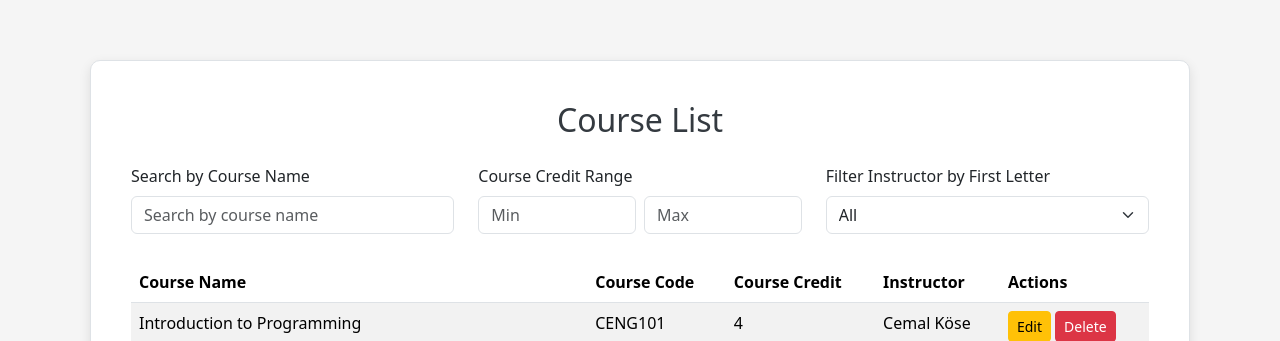
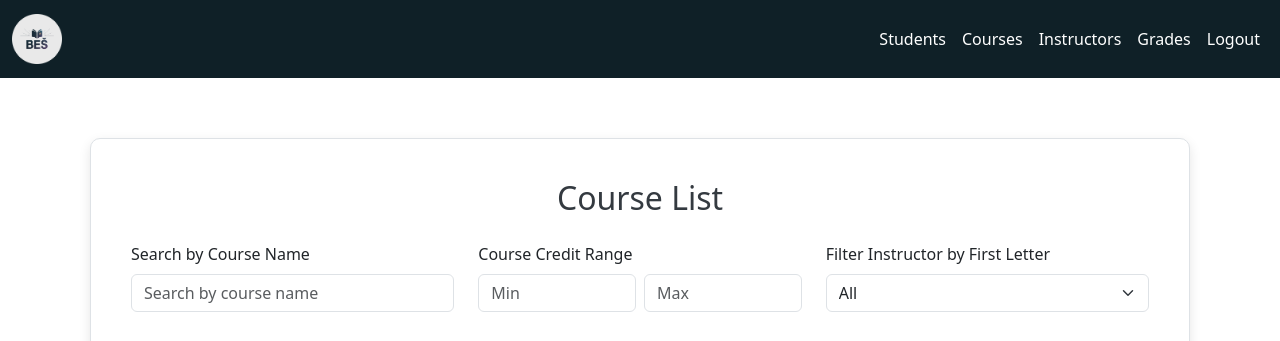
Before and after one commit to elif-sena/Program-Output-Measurement-System, a Flask app: page /courses in a window 1280 px wide. Shown: the top 341 px of the page. Run offline with Flask 3, Linux system fonts and the light colour scheme; data comes from the database, SQL or seed files in the repository.

Commit message:
Added Navbar

```diff
--- /dev/null
+++ b/app/static/css/navbar.css
@@ -0,0 +1,25 @@
+.navbar {
+    background-color: #0f2027;
+    padding-top: 0.25rem;
+    padding-bottom: 0.25rem;
+}
+
+.navbar-brand img {
+    width: 50px;
+    height: 50px;
+    object-fit: contain;
+    margin: 5px 10px 5px 0;
+}
+
+.navbar-brand, .nav-link, .dropdown-item {
+    color: #fff !important;
+    font-size: 1rem;
+}
+
+.nav-link:hover {
+    text-decoration: underline;
+}
+
+.navbar-toggler {
+    padding: 0.25rem 0.5rem;
+}
--- a/app/templates/courses/course_add.html
+++ b/app/templates/courses/course_add.html
@@ -34,6 +34,7 @@
 </head>
 
 <body>
+    {% include 'navbar.html' %}
     <div class="container">
         <div class="form-container">
             <h2 class="form-title">Add New Course</h2>
--- a/app/templates/courses/course_edit.html
+++ b/app/templates/courses/course_edit.html
@@ -34,6 +34,7 @@
 </head>
 
 <body>
+  {% include 'navbar.html' %}
   <div class="container">
     <div class="form-container">
       <h2 class="form-title">Edit Course</h2>
--- a/app/templates/courses/course_list.html
+++ b/app/templates/courses/course_list.html
@@ -33,7 +33,7 @@
 </head>
 
 <body>
-
+    {% include 'navbar.html' %}
     <div class="container">
         <div class="table-container">
             <h2 class="table-title">Course List</h2>
--- a/app/templates/grades/grade_list.html
+++ b/app/templates/grades/grade_list.html
@@ -0,0 +1 @@
+{% include 'navbar.html' %}
--- a/app/templates/grades/grade_report.html
+++ b/app/templates/grades/grade_report.html
@@ -0,0 +1 @@
+{% include 'navbar.html' %}
--- a/app/templates/grades/upload_grades.html
+++ b/app/templates/grades/upload_grades.html
@@ -0,0 +1 @@
+{% include 'navbar.html' %}
--- a/app/templates/instructors/instructor_add.html
+++ b/app/templates/instructors/instructor_add.html
@@ -34,6 +34,7 @@
 </head>
 
 <body>
+    {% include 'navbar.html' %}
     <div class="container">
         <div class="form-container">
             <h2 class="form-title">Add New Instructor</h2>
--- a/app/templates/instructors/instructor_edit.html
+++ b/app/templates/instructors/instructor_edit.html
@@ -34,6 +34,7 @@
 </head>
 
 <body>
+    {% include 'navbar.html' %}
     <div class="container">
         <div class="form-container">
             <h2 class="form-title">Edit Instructor</h2>
--- a/app/templates/instructors/instructor_list.html
+++ b/app/templates/instructors/instructor_list.html
@@ -32,7 +32,7 @@
 </head>
 
 <body>
-
+    {% include 'navbar.html' %}
     <div class="container">
         <div class="table-container">
             <h2 class="table-title">Instructor List</h2>
--- a/app/templates/navbar.html
+++ b/app/templates/navbar.html
@@ -1,9 +1,20 @@
-<nav class="navbar navbar-expand-lg">
+<head>
+    <link href="https://cdn.jsdelivr.net/npm/bootstrap@5.3.2/dist/css/bootstrap.min.css" rel="stylesheet">
+    <script src="https://cdn.jsdelivr.net/npm/bootstrap@5.3.2/dist/js/bootstrap.bundle.min.js"></script>
+    <link href="{{ url_for('static', filename='css/navbar.css') }}" rel="stylesheet">
+
+</head>
+<nav class="navbar navbar-expand-lg navbar-dark">
   <div class="container-fluid">
     <a class="navbar-brand" href="{{ url_for('auth.dashboard_page') }}">
       <img src="{{ url_for('static', filename='uploads/logo.png') }}" alt="Logo">
     </a>
-        <div class="collapse navbar-collapse justify-content-end">
+    <button class="navbar-toggler" type="button" data-bs-toggle="collapse" data-bs-target="#navbarNav"
+            aria-controls="navbarNav" aria-expanded="false" aria-label="Toggle navigation">
+      <span class="navbar-toggler-icon"></span>
+    </button>
+
+    <div class="collapse navbar-collapse justify-content-end" id="navbarNav">
       <ul class="navbar-nav">
         <li class="nav-item"><a class="nav-link" href="{{ url_for('students.list_students') }}">Students</a></li>
         <li class="nav-item"><a class="nav-link" href="{{ url_for('courses.list_courses') }}">Courses</a></li>
```
Lines whose indentation alone changed are shown as unchanged.
